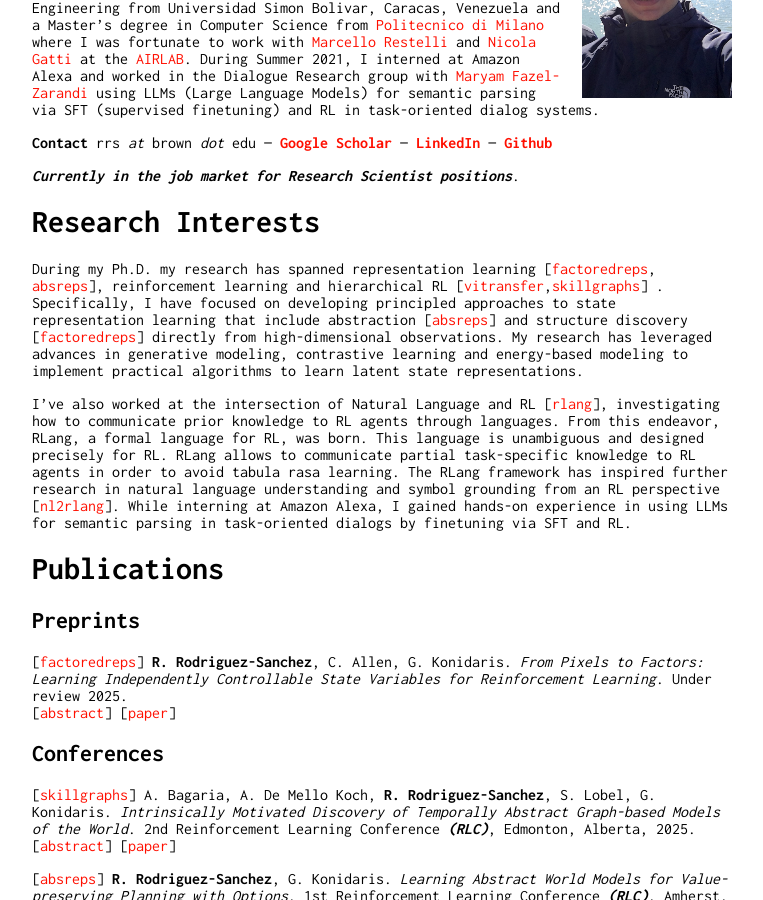
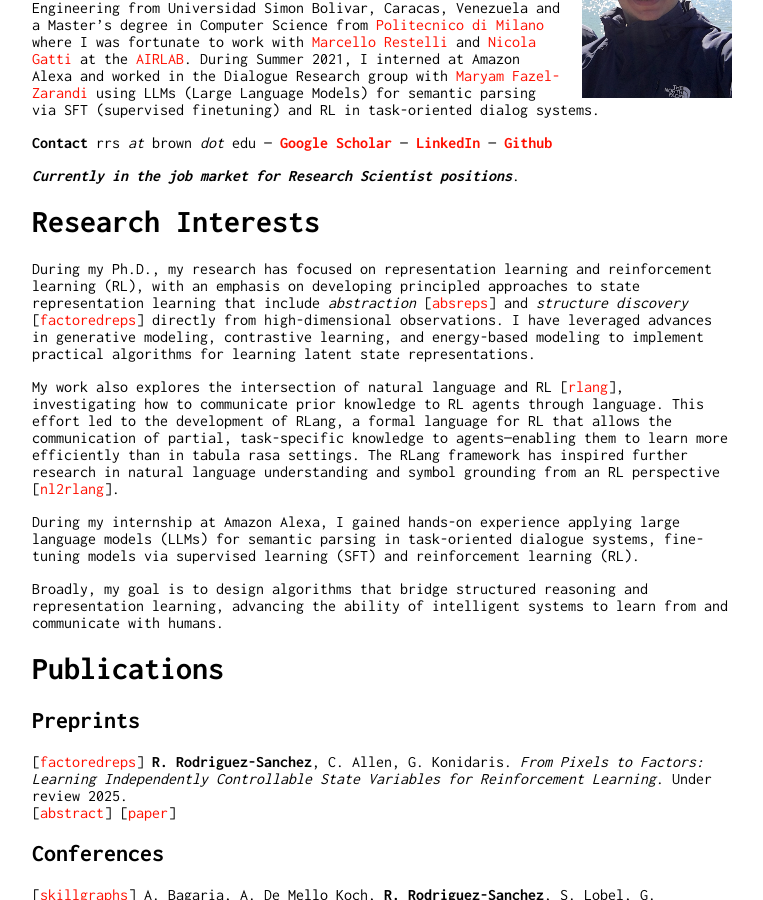
Before and after one commit to rafarodsa/rafarodsa.github.io, a Jekyll site: the page built from index.md, in a window 1280 px wide and 900 px high, scrolled down 238 px. Shown: the whole window, without its empty margins (258-1021 px from the left). Built offline with Jekyll 4.4.1, drawn with Linux system fonts in a browser that asks for light colours.

Commit message:
fixing typos

```diff
--- a/index.md
+++ b/index.md
@@ -21,13 +21,22 @@ During Summer 2021, I interned at Amazon Alexa and worked in the Dialogue Resear
 <!-- I am deeply interested in enabling decision-making agents to learn reusable knowledge. To that end, currently, I'm working on learning state abstractions for Reinforcement Learning and, more generally, MDPs, that allow agents to learn provably sound, abstract and simpler world models that the agent can use to generate plans for different tasks.
 
 Furthermore, I've also worked at the intersection of Natural Language and RL, investigating how to communicate prior knowledge to RL agents through languages. From this endeavor, RLang, a formal language for RL, was born. This language is unambiguous and designed precisely for RL. RLang allows to communicate partial task-specific knowledge to RL agents in order to avoid tabula rasa learning. The RLang framework, also, opens up many exciting research questions in RL algorithm design, natural language understanding and symbol grounding.  -->
-
-During my Ph.D. my research has spanned representation learning [[factoredreps](#preprint-acf), [absreps](#conf-absmdp)], reinforcement learning and hierarchical RL [[vitransfer](#conf-transfer),[skillgraphs](#conf-skillgraphs)] .
+<!--
+During my Ph.D. my research has spanned representation learning [[factoredreps](#preprint-acf), [absreps](#conf-absmdp)], reinforcement learning and hierarchical RL [[vitransfer](#conf-transfer), [skillgraphs](#conf-skillgraphs)] .
 Specifically, I have focused on developing principled approaches to state representation learning that include abstraction [[absreps](#conf-absmdp)] and structure discovery [[factoredreps](#preprint-acf)] directly from high-dimensional observations.
 My research has leveraged advances in generative modeling, contrastive learning and energy-based modeling to implement practical algorithms to learn latent state representations.
 
 I've also worked at the intersection of Natural Language and RL [[rlang](#conf-rlang)], investigating how to communicate prior knowledge to RL agents through languages. From this endeavor, RLang, a formal language for RL, was born. This language is unambiguous and designed precisely for RL. RLang allows to communicate partial task-specific knowledge to RL agents in order to avoid tabula rasa learning. The RLang framework has inspired further research in natural language understanding and symbol grounding from an RL perspective [[nl2rlang](https://benjaminaspiegel.com/files/NL2RLang_RLC_2023_TAFM.pdf)].
-While interning at Amazon Alexa, I gained hands-on experience in using LLMs for semantic parsing in task-oriented dialogs by finetuning via SFT and RL.
+While interning at Amazon Alexa, I gained hands-on experience in using LLMs for semantic parsing in task-oriented dialogs by finetuning via SFT and RL. -->
+
+During my Ph.D., my research has focused on representation learning and reinforcement learning (RL), with an emphasis on developing principled approaches to state representation learning that include *abstraction* [[absreps](#conf-absmdp)] and *structure discovery* [[factoredreps](#preprint-acf)] directly from high-dimensional observations. I have leveraged advances in generative modeling, contrastive learning, and energy-based modeling to implement practical algorithms for learning latent state representations.
+
+My work also explores the intersection of natural language and RL [[rlang](#conf-rlang)], investigating how to communicate prior knowledge to RL agents through language. This effort led to the development of RLang, a formal language for RL that allows the communication of partial, task-specific knowledge to agents—enabling them to learn more efficiently than in tabula rasa settings. The RLang framework has inspired further research in natural language understanding and symbol grounding from an RL perspective [[nl2rlang](https://benjaminaspiegel.com/files/NL2RLang_RLC_2023_TAFM.pdf)].
+
+During my internship at Amazon Alexa, I gained hands-on experience applying large language models (LLMs) for semantic parsing in task-oriented dialogue systems, fine-tuning models via supervised learning (SFT) and reinforcement learning (RL).
+
+Broadly, my goal is to design algorithms that bridge structured reasoning and representation learning, advancing the ability of intelligent systems to learn from and communicate with humans.
+
 
 <!-- # Publications
 
```
